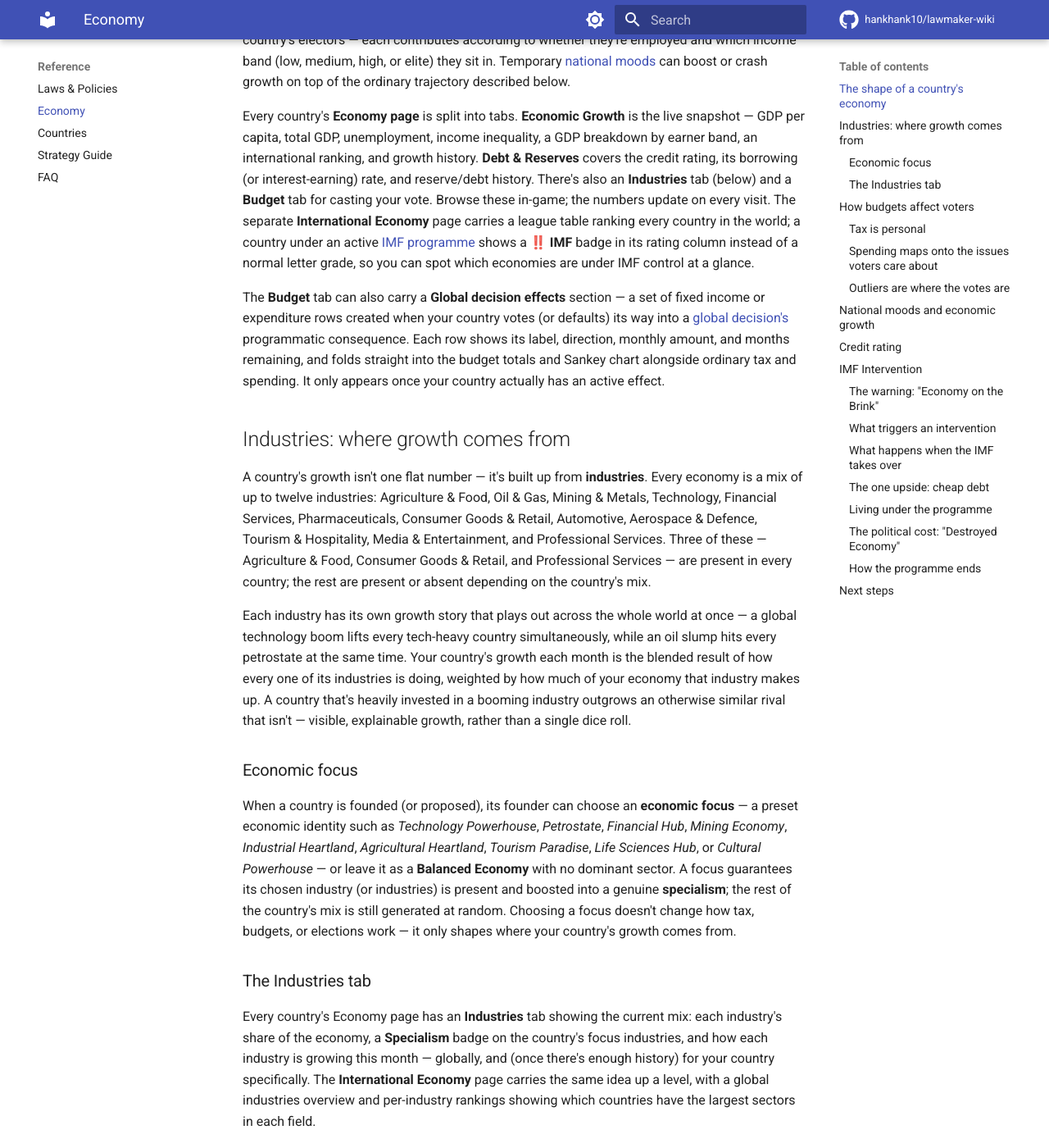
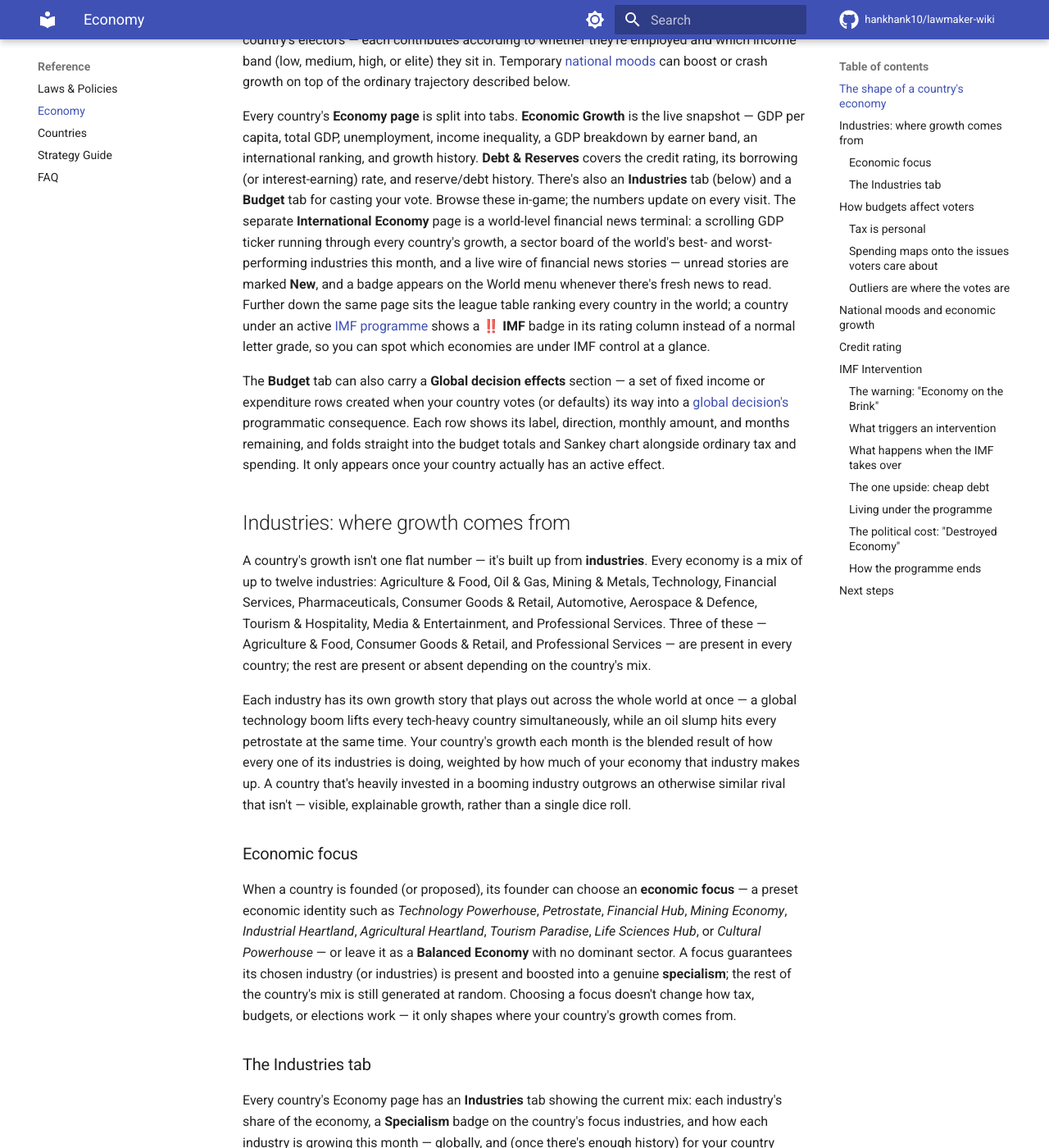
Before and after one commit to hankhank10/lawmaker-wiki, an MkDocs documentation site: the page built from docs/gameplay/economy.md, in a window 1280 px wide and 1400 px high, scrolled down 436 px. Shown: the whole window at 82% size. Built offline with MkDocs 1.6.1 and Material for MkDocs 9.7.7, drawn with Linux system fonts in a browser that asks for light colours; comment, search, counter and statistics services are not loaded; some of the changed text lies outside the part shown.

Commit message:
📝 Sync from private repo
Auto-synced from hankhank10/lawmaker/game-manual

```diff
--- a/docs/gameplay/economy.md
+++ b/docs/gameplay/economy.md
@@ -6,7 +6,7 @@ Most countries in Lawmaker have a **modelled economy** that gives the nation a s
 
 Every country starts as a **developed economy**, with a starting GDP per capita in the tens of thousands of dollars and some random variation between countries. GDP comes from the country's electors — each contributes according to whether they're employed and which income band (low, medium, high, or elite) they sit in. Temporary [national moods](#national-moods-and-economic-growth) can boost or crash growth on top of the ordinary trajectory described below.
 
-Every country's **Economy page** is split into tabs. **Economic Growth** is the live snapshot — GDP per capita, total GDP, unemployment, income inequality, a GDP breakdown by earner band, an international ranking, and growth history. **Debt & Reserves** covers the credit rating, its borrowing (or interest-earning) rate, and reserve/debt history. There's also an **Industries** tab (below) and a **Budget** tab for casting your vote. Browse these in-game; the numbers update on every visit. The separate **International Economy** page carries a league table ranking every country in the world; a country under an active [IMF programme](#imf-intervention) shows a **‼️ IMF** badge in its rating column instead of a normal letter grade, so you can spot which economies are under IMF control at a glance.
+Every country's **Economy page** is split into tabs. **Economic Growth** is the live snapshot — GDP per capita, total GDP, unemployment, income inequality, a GDP breakdown by earner band, an international ranking, and growth history. **Debt & Reserves** covers the credit rating, its borrowing (or interest-earning) rate, and reserve/debt history. There's also an **Industries** tab (below) and a **Budget** tab for casting your vote. Browse these in-game; the numbers update on every visit. The separate **International Economy** page is a world-level financial news terminal: a scrolling GDP ticker running through every country's growth, a sector board of the world's best- and worst-performing industries this month, and a live wire of financial news stories — unread stories are marked **New**, and a badge appears on the World menu whenever there's fresh news to read. Further down the same page sits the league table ranking every country in the world; a country under an active [IMF programme](#imf-intervention) shows a **‼️ IMF** badge in its rating column instead of a normal letter grade, so you can spot which economies are under IMF control at a glance.
 
 The **Budget** tab can also carry a **Global decision effects** section — a set of fixed
 income or expenditure rows created when your country votes (or defaults) its way into a
@@ -27,7 +27,7 @@ When a country is founded (or proposed), its founder can choose an **economic fo
 
 ### The Industries tab
 
-Every country's Economy page has an **Industries** tab showing the current mix: each industry's share of the economy, a **Specialism** badge on the country's focus industries, and how each industry is growing this month — globally, and (once there's enough history) for your country specifically. The **International Economy** page carries the same idea up a level, with a global industries overview and per-industry rankings showing which countries have the largest sectors in each field.
+Every country's Economy page has an **Industries** tab showing the current mix: each industry's share of the economy, a **Specialism** badge on the country's focus industries, and how each industry is growing this month — globally, and (once there's enough history) for your country specifically. The **International Economy** page carries the same idea up a level, with a world-economy-by-industry treemap, a global industry growth chart, and per-industry rankings (click through from any sector on the page) showing which countries have the largest sectors in each field.
 
 A country's industry mix is set at creation and then only changes by growing or shrinking — a fast-growing specialism becomes an even larger share of the economy over time, reinforcing the country's identity the longer it goes unchanged.
 
```
